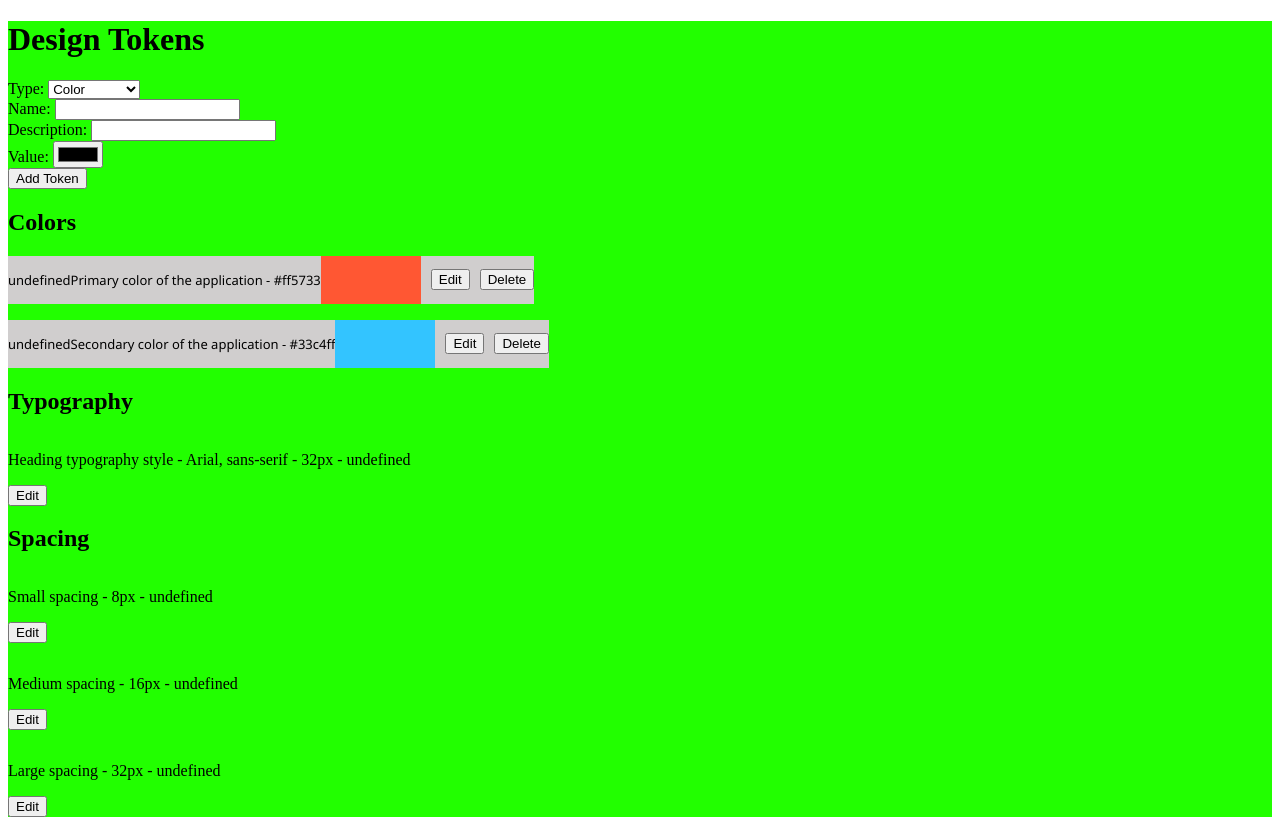
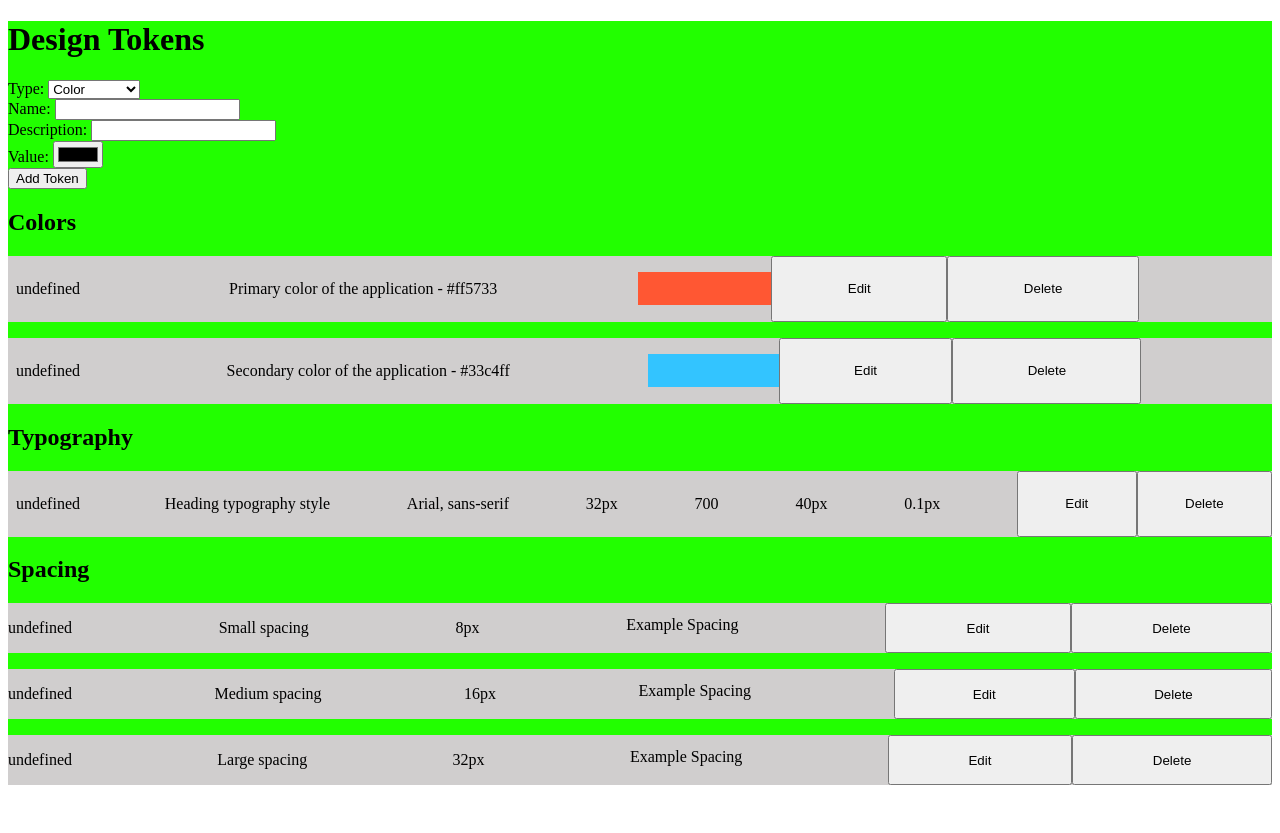
Before and after one commit to Echo5414/svelte-designtokens, a SvelteKit app in the folder frontend/: page / in a window 1280 px wide. After the commit the page ends 801 px from the top, so only its background shows below. Built offline with nearby package versions, Linux system fonts and the light colour scheme; no server answers.

Commit message:
editable update

```diff
--- a/frontend/src/components/ColorToken.svelte
+++ b/frontend/src/components/ColorToken.svelte
@@ -11,6 +11,8 @@
       };
     } | null;
   };
+  export let currentlyEditingId: string | null;
+  export let setCurrentlyEditingId: (id: string | null) => void;
 
   let editMode = false;
   let editedToken = { ...token };
@@ -20,7 +22,6 @@
   function toggleEditMode() {
     editMode = !editMode;
     if (!editMode) {
-      // Revert changes if canceling
       editedToken = { ...token };
       extensionName = editedToken.$extensions?.[EXTENSION_NAMESPACE]?.name || '';
     }
@@ -39,47 +40,72 @@
       type: 'color',
     });
     editMode = false;
+    setCurrentlyEditingId(null);
   }
 
   function handleCancel() {
     editedToken = { ...token };
     extensionName = editedToken.$extensions?.[EXTENSION_NAMESPACE]?.name || '';
     editMode = false;
+    setCurrentlyEditingId(null);
   }
 
   function handleDelete() {
     dispatch('delete', { id, type: 'color' });
   }
+
+  function handleNameBlur() {
+    handleSave();
+  }
+
+  function handleNameClick() {
+    setCurrentlyEditingId(id);
+  }
+
+  function handleKeyDown(event: KeyboardEvent) {
+    if (event.key === 'Enter') {
+      handleSave();
+    }
+  }
 </script>
 
 <div class="list">
   {#if editMode}
-    <input type="text" bind:value={editedToken.$description} placeholder="Description" />
-    <input type="color" bind:value={editedToken.$value} placeholder="Value" />
-    <input type="text" bind:value={extensionName} placeholder="Name" />
-    <button on:click={handleSave}>Save</button>
-    <button on:click={handleCancel}>Cancel</button>
+    <input type="text" bind:value={editedToken.$description} placeholder="Description" class="cell" />
+    <input type="color" bind:value={editedToken.$value} placeholder="Value" class="cell" />
+    <input type="text" bind:value={extensionName} placeholder="Name" class="cell" />
+    <button on:click={handleSave} class="cell">Save</button>
+    <button on:click={handleCancel} class="cell">Cancel</button>
   {:else}
-    <p>{token.$extensions?.[EXTENSION_NAMESPACE]?.name}</p>
-    <p>{token.$description} - {token.$value}</p>
-    <div style="background-color: {token.$value}; width: 100px; height: 100%;"></div>
-    <button on:click={toggleEditMode}>Edit</button>
+    {#if currentlyEditingId === id}
+      <input type="text" bind:value={extensionName} on:blur={handleNameBlur} on:keydown={handleKeyDown} class="cell" />
+    {:else}
+      <p class="cell" on:click={handleNameClick}>{token.$extensions?.[EXTENSION_NAMESPACE]?.name}</p>
+    {/if}
+    <p class="cell">{token.$description} - {token.$value}</p>
+    <div class="color-swatch" style="background-color: {token.$value};"></div>
+    <button on:click={toggleEditMode} class="cell">Edit</button>
   {/if}
-  <button on:click={handleDelete}>Delete</button>
+  <button on:click={handleDelete} class="cell">Delete</button>
 </div>
 
 <style>
-  p {
-    font-family: 'Segoe UI', Tahoma, Geneva, Verdana, sans-serif;
-    font-size: small;
-  }
   .list {
-    display: flex;
-    height: 48px;
+    display: grid;
+    grid-template-columns: repeat(6, auto);
+    width: 100%;
     background-color: rgb(208, 206, 206);
     align-items: center;
   }
+  .cell {
+    padding: 8px;
+  }
+  .color-swatch {
+    width: 100%;
+    height: 50%;
+  }
   button {
-    margin-left: 10px;
+    height: 100%;
+    width: auto;
   }
 </style>
--- a/frontend/src/components/SpacingToken.svelte
+++ b/frontend/src/components/SpacingToken.svelte
@@ -20,7 +20,6 @@
   function toggleEditMode() {
     editMode = !editMode;
     if (!editMode) {
-      // Revert changes if canceling
       editedToken = { ...token };
       extensionName = editedToken.$extensions?.[EXTENSION_NAMESPACE]?.name || '';
     }
@@ -46,17 +45,48 @@
     extensionName = editedToken.$extensions?.[EXTENSION_NAMESPACE]?.name || '';
     editMode = false;
   }
+
+  function handleDelete() {
+    dispatch('delete', { id, type: 'spacing' });
+  }
 </script>
 
-<div>
+<div class="list">
   {#if editMode}
-    <input type="text" bind:value={editedToken.$description} placeholder="Description" />
-    <input type="text" bind:value={editedToken.$value} placeholder="Value" />
-    <input type="text" bind:value={extensionName} placeholder="Name" />
-    <button on:click={handleSave}>Save</button>
-    <button on:click={handleCancel}>Cancel</button>
+  <input type="text" bind:value={extensionName} placeholder="Name" class="cell" />
+    <input type="text" bind:value={editedToken.$description} placeholder="Description" class="cell" />
+    <input type="text" bind:value={editedToken.$value} placeholder="Value" class="cell" />
+    <button on:click={handleSave} class="cell">Save</button>
+    <button on:click={handleCancel} class="cell">Cancel</button>
   {:else}
-    <p>{token.$description} - {token.$value} - {token.$extensions?.[EXTENSION_NAMESPACE]?.name}</p>
-    <button on:click={toggleEditMode}>Edit</button>
+    <p class="cell">{token.$extensions?.[EXTENSION_NAMESPACE]?.name}</p>
+    <p class="cell">{token.$description}</p>
+    <p>{token.$value}</p>
+    <div class="spacing-swatch cell">
+      Example Spacing
+    </div>
+    <button on:click={toggleEditMode} class="cell">Edit</button>
   {/if}
+  <button on:click={handleDelete} class="cell">Delete</button>
 </div>
+
+<style>
+  .list {
+    display: grid;
+    grid-template-columns: repeat(6, auto);
+    width: 100%;
+    background-color: rgb(208, 206, 206);
+    align-items: center;
+  }
+  .cell {
+    padding: 8px, 0px 8px 0px;
+  }
+  .spacing-swatch {
+    width: 100%;
+    height: 50%;
+  }
+  button {
+    height: 100%;
+    width: auto;
+  }
+</style>
--- a/frontend/src/components/TypographyToken.svelte
+++ b/frontend/src/components/TypographyToken.svelte
@@ -8,7 +8,7 @@
       'font-family': string;
       'font-size': string;
       'font-weight': number;
-      'line-height': string | number;
+      'line-height': number | string;
       'letter-spacing': string;
     };
     $extensions: {
@@ -26,7 +26,6 @@
   function toggleEditMode() {
     editMode = !editMode;
     if (!editMode) {
-      // Revert changes if canceling
       editedToken = { ...token };
       extensionName = editedToken.$extensions?.[EXTENSION_NAMESPACE]?.name || '';
     }
@@ -52,21 +51,49 @@
     extensionName = editedToken.$extensions?.[EXTENSION_NAMESPACE]?.name || '';
     editMode = false;
   }
+
+  function handleDelete() {
+    dispatch('delete', { id, type: 'typography' });
+  }
 </script>
 
-<div>
+<div class="list">
   {#if editMode}
-    <input type="text" bind:value={editedToken.$description} placeholder="Description" />
-    <input type="text" bind:value={editedToken.$value['font-family']} placeholder="Font Family" />
-    <input type="text" bind:value={editedToken.$value['font-size']} placeholder="Font Size" />
-    <input type="number" bind:value={editedToken.$value['font-weight']} placeholder="Font Weight" />
-    <input type="text" bind:value={editedToken.$value['line-height']} placeholder="Line Height" />
-    <input type="text" bind:value={editedToken.$value['letter-spacing']} placeholder="Letter Spacing" />
-    <input type="text" bind:value={extensionName} placeholder="Name" />
-    <button on:click={handleSave}>Save</button>
-    <button on:click={handleCancel}>Cancel</button>
+    <input type="text" bind:value={extensionName} placeholder="Name" class="cell" />
+    <input type="text" bind:value={editedToken.$description} placeholder="Description" class="cell" />
+    <input type="text" bind:value={editedToken.$value['font-family']} placeholder="Font Family" class="cell" />
+    <input type="text" bind:value={editedToken.$value['font-size']} placeholder="Font Size" class="cell" />
+    <input type="number" bind:value={editedToken.$value['font-weight']} placeholder="Font Weight" class="cell" />
+    <input type="text" bind:value={editedToken.$value['line-height']} placeholder="Line Height" class="cell" />
+    <input type="text" bind:value={editedToken.$value['letter-spacing']} placeholder="Letter Spacing" class="cell" />
+    <button on:click={handleSave} class="cell">Save</button>
+    <button on:click={handleCancel} class="cell">Cancel</button>
   {:else}
-    <p>{token.$description} - {token.$value['font-family']} - {token.$value['font-size']} - {token.$extensions?.[EXTENSION_NAMESPACE]?.name}</p>
-    <button on:click={toggleEditMode}>Edit</button>
+    <p class="cell">{token.$extensions?.[EXTENSION_NAMESPACE]?.name}</p>
+    <p>{token.$description}</p>
+    <p>{token.$value['font-family']}</p>
+    <p>{token.$value['font-size']}</p>
+    <p>{token.$value['font-weight']}</p>
+    <p>{token.$value['line-height']}</p>
+    <p>{token.$value['letter-spacing']}</p>
+    <button on:click={toggleEditMode} class="cell">Edit</button>
   {/if}
+  <button on:click={handleDelete} class="cell">Delete</button>
 </div>
+
+<style>
+  .list {
+    display: grid;
+    grid-template-columns: repeat(9, auto);
+    width: 100%;
+    background-color: rgb(208, 206, 206);
+    align-items: center;
+  }
+  .cell {
+    padding: 8px;
+  }
+  button {
+    height: 100%;
+    width: auto;
+  }
+</style>
--- a/frontend/src/routes/+page.svelte
+++ b/frontend/src/routes/+page.svelte
@@ -10,12 +10,13 @@
   const EXTENSION_NAMESPACE = import.meta.env.VITE_EXTENSION_NAMESPACE;
 
   let currentTokens: Tokens = { color: {}, typography: {}, spacing: {} };
+  let currentlyEditingId: string | null = null;
 
   onMount(() => {
     const unsubscribe = tokensStore.subscribe((value: Tokens) => {
       currentTokens = value;
     });
-    return unsubscribe();
+    return unsubscribe;
   });
 
   function handleDeleteToken(event: CustomEvent<{ id: string; type: keyof Tokens }>) {
@@ -34,6 +35,10 @@
     const { id, token, type } = event.detail;
     updateToken(type, id, token);
   }
+
+  function setCurrentlyEditingId(id: string | null) {
+    currentlyEditingId = id;
+  }
 </script>
 
 <main>
@@ -45,7 +50,7 @@
   {#if currentTokens.color}
     {#each Object.entries(currentTokens.color) as [id, token]}
       <div class="token-container">
-        <ColorToken {id} {token} on:save={handleSaveToken} on:delete={handleDeleteToken} />
+        <ColorToken {id} {token} {currentlyEditingId} {setCurrentlyEditingId} on:save={handleSaveToken} on:delete={handleDeleteToken} />
       </div>
     {/each}
   {/if}
@@ -78,10 +83,4 @@
     align-items: center;
     margin-bottom: 1rem;
   }
-  .delete-button {
-    height: 100%;
-  }
-  button {
-    margin-left: 10px;
-  }
 </style>
--- a/frontend/src/stores/tokens.ts
+++ b/frontend/src/stores/tokens.ts
@@ -24,21 +24,23 @@ tokensStore.subscribe((tokens) => {
 
 export function updateToken(type: keyof Tokens, id: string, updatedToken: Tokens[keyof Tokens][string]) {
   tokensStore.update((tokens) => {
-    tokens[type][id] = updatedToken;
-    return { ...tokens }; // Create a new object reference
+    const updatedTokens = { ...tokens, [type]: { ...tokens[type], [id]: updatedToken } };
+    return updatedTokens; // Create a new object reference
   });
 }
 
 export function addToken(type: keyof Tokens, id: string, newToken: Tokens[keyof Tokens][string]) {
   tokensStore.update((tokens) => {
-    tokens[type][id] = newToken;
-    return { ...tokens }; // Create a new object reference
+    const updatedTokens = { ...tokens, [type]: { ...tokens[type], [id]: newToken } };
+    return updatedTokens; // Create a new object reference
   });
 }
 
 export function deleteToken(type: keyof Tokens, id: string) {
   tokensStore.update((tokens) => {
-    delete tokens[type][id];
-    return { ...tokens }; // Create a new object reference
+    // eslint-disable-next-line @typescript-eslint/no-unused-vars
+    const { [id]: _unused, ...remainingTokens } = tokens[type];
+    const updatedTokens = { ...tokens, [type]: remainingTokens };
+    return updatedTokens; // Create a new object reference
   });
 }
```
